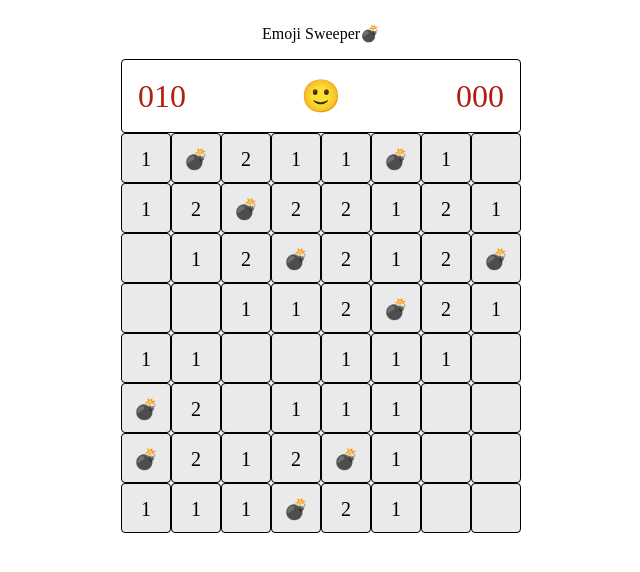
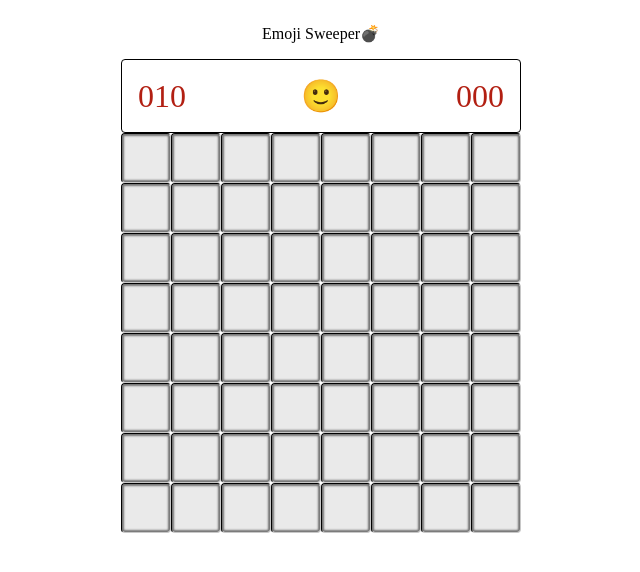
Before and after one commit to fac27/emojiSweeper, a React (Vite) app: page / in a window 1280 px wide. Shown: the top 572 px of the page, without its empty margins (319-959 px from the left). Built offline with nearby package versions, Linux system fonts and the light colour scheme; a web font is replaced by a local one.

Commit message:
Hide reveal tile done but tile view does not update for all tiles

```diff
--- a/src/components/Tile.jsx
+++ b/src/components/Tile.jsx
@@ -6,7 +6,22 @@ export default function Tile({ state, board, index, gameState }) {
   const [tileState, setTileState] = useState(state);
 
   const handleClick = (event) => {
-    if (board[index].contents === 'blank') {
+    if (tileState.isFlagged) {
+      setTileState({...tileState, isFlagged: false, isQuestionMark: true});
+      console.log('Flag --> question mark');
+      return;
+    }
+
+    if (tileState.isQuestionMark) {
+      setTileState({...tileState, isFlagged: false, isQuestionMark: false});
+      console.log('Question mark --> nothing');
+      return;
+    }
+
+    setTileState({...tileState, isRevealed: true});
+    console.log('Revealed');
+
+    if (tileState.contents === 'blank') {
       revealBlankTiles(
         board,
         index,
@@ -20,17 +35,35 @@ export default function Tile({ state, board, index, gameState }) {
 
   const handleRightClick = (event) => {
     event.preventDefault();
+    if (tileState.isFlagged) {
+      setTileState({...tileState, isFlagged: false, isQuestionMark: true});
+      return;
+    }
+
+    if (tileState.isQuestionMark) {
+      setTileState({...tileState, isFlagged: false, isQuestionMark: false});
+      return;
+    }
+
+    setTileState({...tileState, isFlagged: true});
   };
 
-  const { contents } = tileState;
+  const { contents, isFlagged, isQuestionMark, isRevealed } = tileState;
   let display = '';
-  if (contents === 'bomb') display = '💣';
-  if (contents.toString().match(/^[1-8]$/)) display = contents;
+  if (contents === 'bomb' && isRevealed) display = '💣';
+  if (contents.toString().match(/^[1-8]$/) && isRevealed) display = contents;
+  if (isFlagged) display = '🚩';
+  if (isQuestionMark) display = '?';
 
   return (
-    <TileDiv onClick={handleClick} onContextMenu={handleRightClick}>
+    <>
+    {isRevealed && <TileDiv onClick={handleClick} onContextMenu={handleRightClick}>
       {display}
-    </TileDiv>
+    </TileDiv>}
+    {!isRevealed && <TileDivCover onClick={handleClick} onContextMenu={handleRightClick}>
+      {display}
+    </TileDivCover>}
+    </>
   );
 }
 
@@ -38,7 +71,7 @@ const TileDiv = styled.div`
   font-size: 20px;
   width: var(--tile-width);
   height: var(--tile-width);
-  border: 1px solid black;
+  border: 1px solid #aaa;
   border-radius: 4px;
   display: inline-block;
   margin: 0;
@@ -47,6 +80,28 @@ const TileDiv = styled.div`
   text-align: center;
   line-height: var(--tile-width);
 
+  :hover {
+    background-color: rgb(200, 200, 200);
+    cursor: pointer;
+  }
+`;
+
+const TileDivCover = styled.div`
+  font-size: 20px;
+  width: var(--tile-width);
+  height: var(--tile-width);
+  border-top: 1px solid black;
+  border-left: 1px solid black;
+  border-right: 1px solid rgb(200, 200, 200);
+  border-bottom: 1px solid rgb(200, 200, 200);
+  border-radius: 4px;
+  display: inline-block;
+  margin: 0;
+  padding: 0;
+  background-color: rgb(234, 234, 234);
+  text-align: center;
+  line-height: var(--tile-width);
+  box-shadow: inset 0 0 2px 2px rgba(0, 0, 0, 0.5);
   :hover {
     background-color: rgb(200, 200, 200);
     cursor: pointer;
```
Also changed, not shown: src/components/Board.jsx (+8 -1 lines), src/utils/boardHelpers.js (line endings or trailing spaces).
